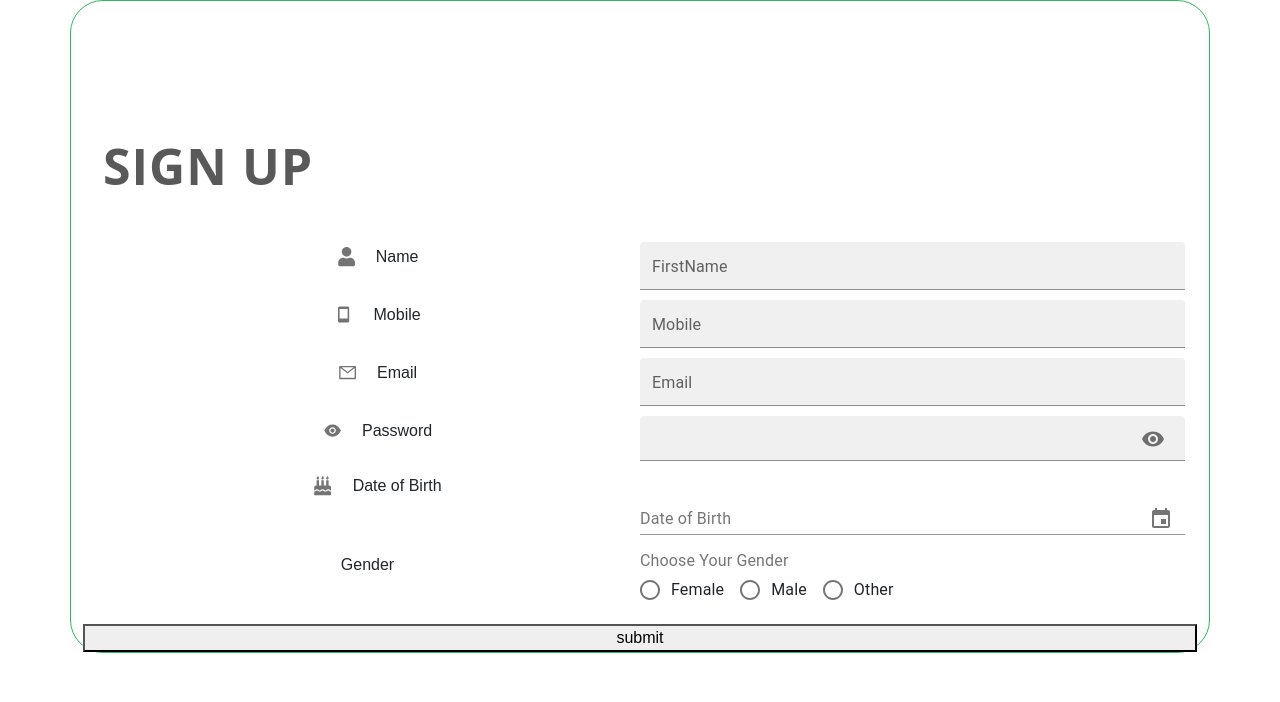
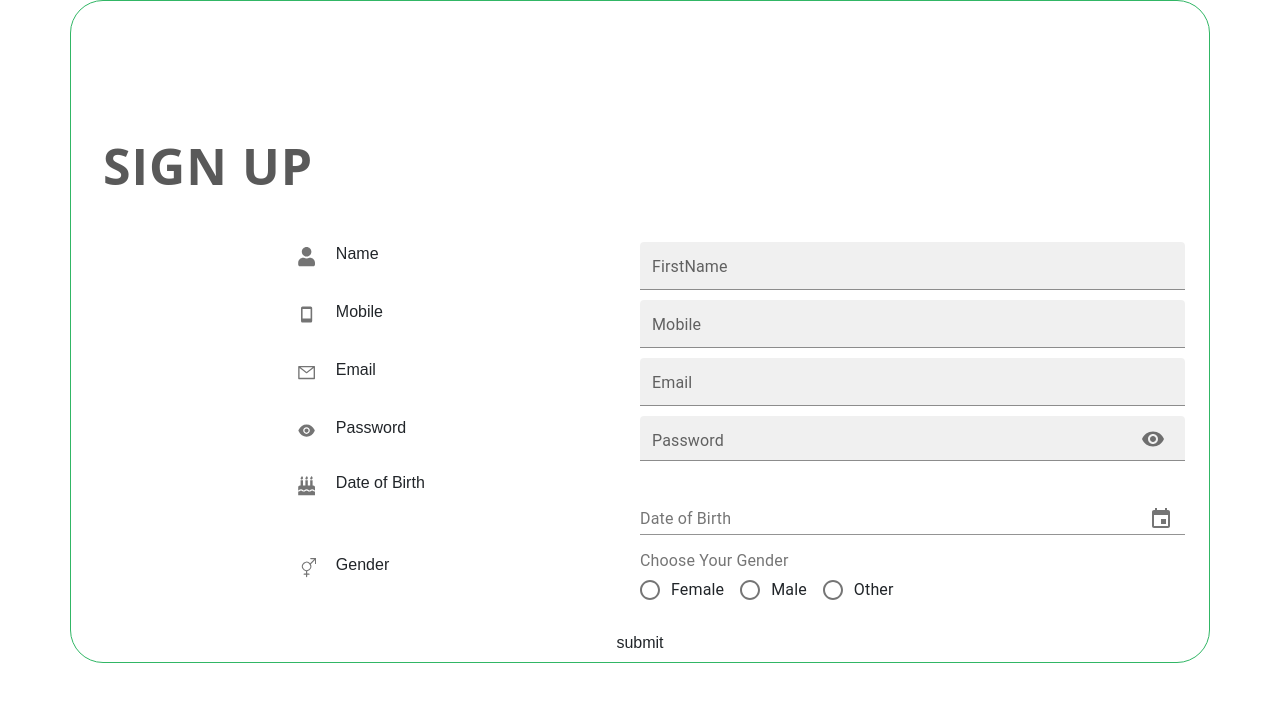
Before and after one commit to SelnoxInfotech/Backwoodroma_vendor, a React (Create React App) app: page / in a window 1280 px wide. Shown: the top 702 px of the page. Built offline with nearby package versions, Linux system fonts and the light colour scheme.

Commit message:
register

```diff
--- a/src/App.css
+++ b/src/App.css
@@ -9,6 +9,9 @@
 
 .center{
   text-align: center;
+  justify-content: center;
+
+    display: flex;
 }
 
 
@@ -73,7 +76,10 @@
   }
     }
 
-
+.name_style{
+  display: flex;
+  justify-items: left;
+}
 
 
 
--- a/src/Components/Page/SignUp.jsx
+++ b/src/Components/Page/SignUp.jsx
@@ -4,6 +4,7 @@ import { BiMobile } from "react-icons/bi"
 import { AiOutlineMail } from "react-icons/ai"
 import { AiFillEye } from "react-icons/ai"
 import { FaBirthdayCake } from "react-icons/fa"
+import { BsGenderAmbiguous } from "react-icons/bs"
 import { useForm, Controller} from "react-hook-form";
 import TextField from '@mui/material/TextField';
 import IconButton from '@mui/material/IconButton';
@@ -37,7 +38,7 @@ export default function SignUp() {
     };
 
     const onSubmit = (data) => {
-        console.log(data, errors)
+        console.log(data.Date, errors)
     }
 
     console.log(errors)
@@ -61,8 +62,10 @@ export default function SignUp() {
                                 <div className=" row gap justify-content-center">
                                     <div className='col-12 signup_Display center'>
                                         <div className="col-sm-6 center pading">
+                                            <div className='col-4 name_style'>
                                                 <span className='icon'> <FaUser></FaUser></span>
                                                 <span>Name</span>
+                                            </div>
                                         </div>
 
                                         <div className='col-sm-6 '>
@@ -93,8 +96,10 @@ export default function SignUp() {
                                     <div className='col-12 signup_Display'>
                                     <div className='col-12 signup_Display center'>
                                         <div className="col-sm-6 center pading">
+                                                <div className='col-4 name_style'>
                                                     <span className='icon'> <BiMobile></BiMobile></span>
                                                     <span>Mobile</span>
+                                           </div>
                                         </div>
 
                                         <div className='col-sm-6 '>
@@ -126,8 +131,10 @@ export default function SignUp() {
                                     </div>
                                     <div className='col-12 signup_Display center'>
                                         <div className="col-sm-6 center pading">
+                                            <div className='col-4 name_style'>
                                                 <span className='icon'> <AiOutlineMail></AiOutlineMail></span>
                                                 <span>Email</span>
+                                            </div>
                                         </div>
 
                                         <div className='col-sm-6 '>
@@ -150,25 +157,15 @@ export default function SignUp() {
                                     </div>
                                     <div className='col-12 signup_Display center'>
                                         <div className="col-sm-6 center pading">
+                                            <div className='col-4 name_style'>
                                                 <span className='icon'> <AiFillEye></AiFillEye></span>
                                                 <span>Password</span>
+                                            </div>
                                         </div>
 
                                         <div className='col-sm-6 '>
                                             <TextField
                                                 type={showPassword ? 'text' : 'password'}
-
-                                                // inputProps={
-                                                //     <InputAdornment position="end">
-                                                //         <IconButton
-                                                //             aria-label="toggle password visibility"
-                                                //             onClick={handleClickShowPassword}
-                                                //             onMouseDown={handleMouseDownPassword}
-                                                //         >
-                                                //             {showPassword ? <VisibilityOff /> : <Visibility />}
-                                                //         </IconButton>
-                                                //     </InputAdornment>
-                                                // }
                                                 InputProps={{
                                                 endAdornment: <InputAdornment position="end">
                                                         <IconButton
@@ -183,6 +180,7 @@ export default function SignUp() {
 
                                             variant="filled"
                                                 fullWidth
+                                                label="Password"
                                             size='small'
                                             name="password"
                                             inputRef={register({
@@ -197,8 +195,12 @@ export default function SignUp() {
 
                                     <div className='col-12 signup_Display center'>
                                         <div className="col-sm-6 center pading">
+                                            <div className='col-4 name_style'>
+
                                             <span className='icon'> <FaBirthdayCake></FaBirthdayCake></span>
                                             <span>Date of Birth</span>
+
+                                            </div>
                                         </div>
 
                                         <div className='col-sm-6 '>
@@ -234,7 +236,10 @@ export default function SignUp() {
 
                                     <div className='col-12 signup_Display '>
                                         <div className="col-sm-6 center pading">
+                                            <div className='col-4 name_style'>
+                                                <span className='icon'><BsGenderAmbiguous></BsGenderAmbiguous></span>
                                             <span>Gender</span>
+                                            </div>
                                         </div>
 
                                         <div className='col-sm-6 '>
@@ -282,7 +287,9 @@ export default function SignUp() {
                                         </div>
 
                                     </div>
-                                    <button type='submit'>submit </button>
+                                    <div className='col-12 center'>
+                                        <button className='btn ' type='submit'>submit </button>
+                                   </div>
                                 </div>
                             </form>
                         </div>
```
Lines whose indentation alone changed are shown as unchanged.
